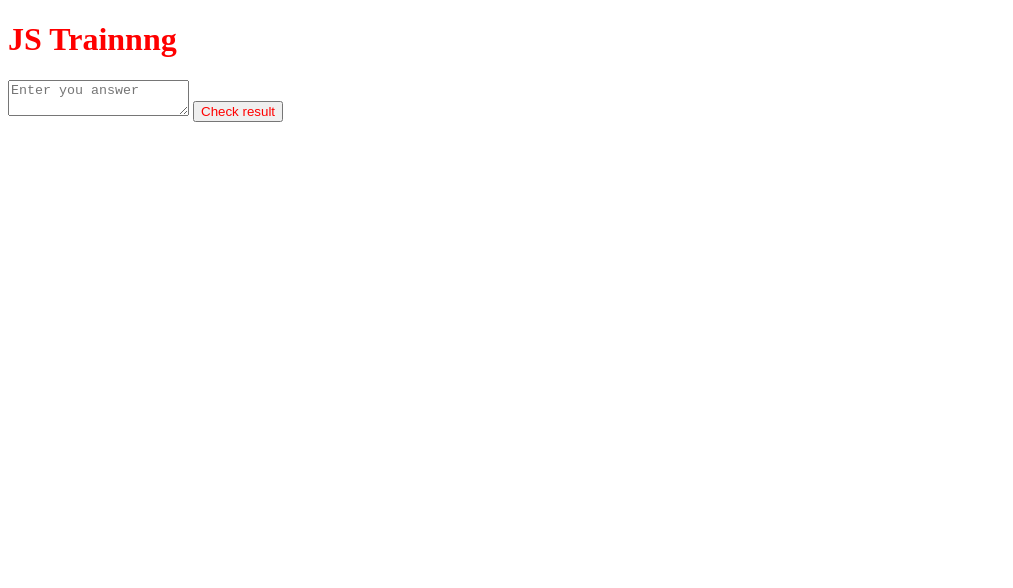
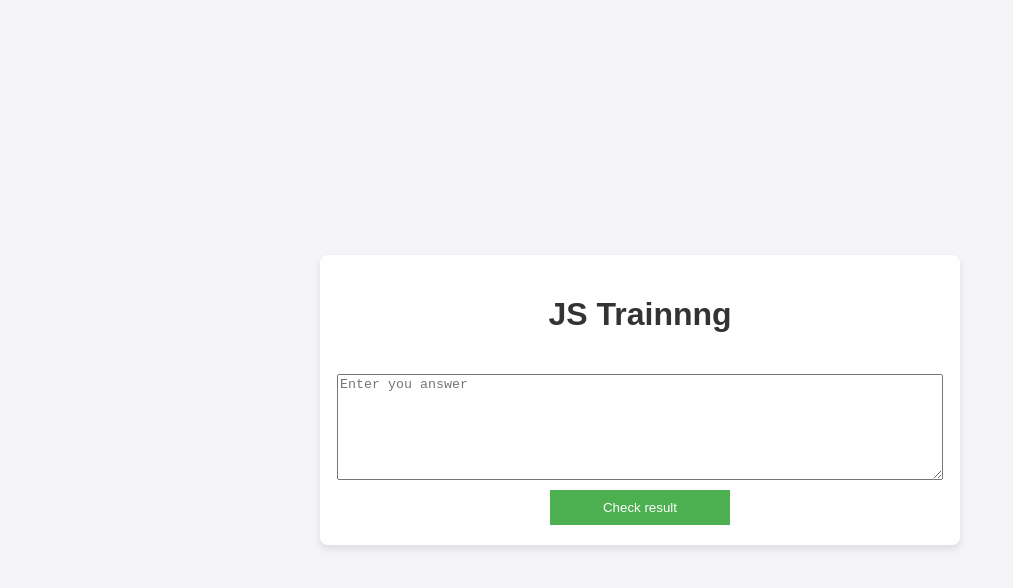
Before and after one commit to Belan-Mihail/trainingJS-vanillaJs-project, a plain HTML site: page index.html in a window 1280 px wide. Shown: the whole page, without its empty margins (0-1013 px from the left). Drawn offline with Linux system fonts and the light colour scheme.

Commit message:
add styles to index html

```diff
--- a/style.css
+++ b/style.css
@@ -1,3 +1,71 @@
-* {
-    color: red;
+body {
+    font-family: Arial, sans-serif;
+    background-color: #f4f4f9;
+    display: flex;
+    justify-content: center;
+    align-items: center;
+    height: 100vh;
+    margin: 0;
 }
+
+.container {
+    text-align: center;
+    background-color: white;
+    padding: 20px;
+    border-radius: 8px;
+    box-shadow: 0 4px 8px rgba(0, 0, 0, 0.1);
+    width: 80%;
+    max-width: 600px;
+    display: flex;
+    flex-direction: column;
+}
+
+h1 {
+    color: #333;
+}
+
+#question-container {
+    margin-bottom: 20px;
+}
+
+#user-answer {
+    padding: 8px;
+    width: 80%;
+    margin-top: 10px;
+}
+
+button {
+    padding: 10px 20px;
+    background-color: #4CAF50;
+    color: white;
+    border: none;
+    cursor: pointer;
+    margin-top: 10px;
+}
+
+button:hover {
+    background-color: #45a049;
+}
+
+#next-button {
+    margin-top: 20px;
+    background-color: #2196F3;
+}
+
+#answer_form {
+    display: flex;
+    flex-direction: column;
+    align-items: center;
+
+
+}
+
+#answer_form textarea {
+    min-height: 100px;
+    width: 100%;
+}
+
+#answer_form button {
+   width: 30%;
+
+}
```
